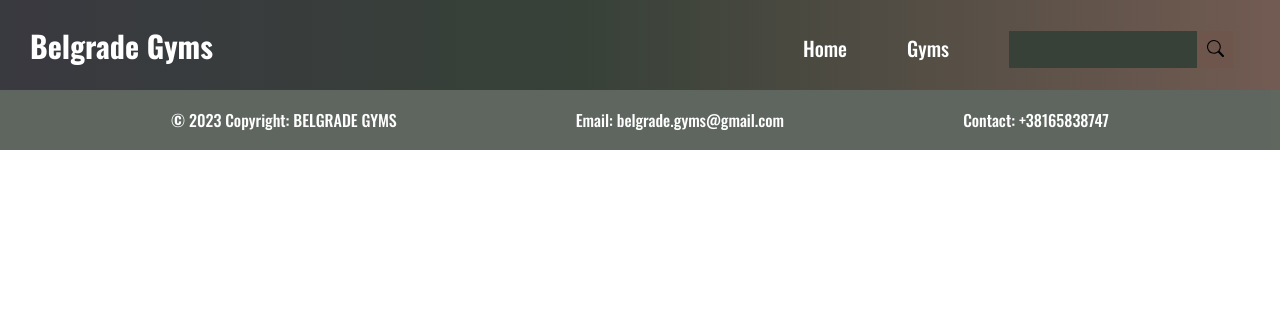
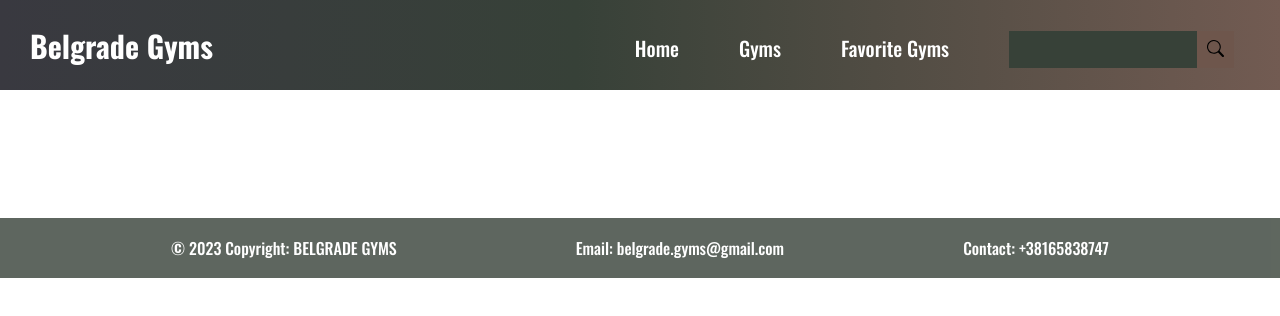
Before and after one commit to SStoparic/React-app, a React (Create React App) app: page /favorites in a window 1280 px wide. Shown: the top 316 px of the page. Built offline with nearby package versions, Linux system fonts and the light colour scheme.

Commit message:
Uradjena pretraga i stranica za favorite gyms

```diff
--- a/src/App.js
+++ b/src/App.js
@@ -5,8 +5,11 @@ import Footer from './components/Footer';
 import Home from './components/Home';
 import Gyms from './components/Gyms';
 import { useState } from 'react';
+import Favorites from './components/Favorites';
 
 function App() {
+
+  const [favoriteGyms,setFavoriteGyms]=useState([]);
 
   const[allGyms] = useState([
 
@@ -17,6 +20,7 @@ function App() {
       adresa: "Rudnicka 1",
       cena: 3000,
       povrsina: 400,
+      favorite: 0
 
     },
     {
@@ -26,7 +30,7 @@ function App() {
       adresa:"Vojvode Stepe 207 ",
       cena: 4600,
       povrsina: 200,
-
+      favorite: 0
 
     },
     {
@@ -36,7 +40,7 @@ function App() {
       adresa:"Nehurova 51",
       cena: 4000,
       povrsina: 500,
-
+      favorite: 0
     },
     {
       id:4,
@@ -45,7 +49,7 @@ function App() {
       adresa:"Omladinskih Brigada 65a",
       cena: 4000,
       povrsina: 450,
-
+      favorite: 0
     },
     {
       id:5,
@@ -54,7 +58,7 @@ function App() {
       adresa:"Vojvode Stepe 363",
       cena: 3500,
       povrsina: 300,
-
+      favorite: 0
     },
     {
       id:7,
@@ -63,7 +67,7 @@ function App() {
       adresa:"Crnotravska 4",
       cena: 5000,
       povrsina: 500,
-
+      favorite: 0
     },
     {
       id:6,
@@ -72,16 +76,39 @@ function App() {
       adresa:"Bulevar Milutina Milankovića 9đ",
       cena: 3400,
       povrsina: 350,
+      favorite: 0
     }
   ])
+
+  const [krterijumPretrage,setKriterijumPretrage]=useState("");
+
+  function pretrazi(kriterijum){
+    setKriterijumPretrage(kriterijum);
+  }
+
+  function dodaj(id){
+    for(var i=0;i<allGyms.length;i++){
+      if(allGyms[i].id===id){
+        allGyms[i].favorite=1;
+      }
+    }
+    var niz = allGyms.filter((gym)=>gym.favorite===1);
+    setFavoriteGyms(niz);
+  }
 
   return (
    <div>
     <BrowserRouter>
-        <NavBar></NavBar>
+        <NavBar pretrazi={pretrazi}></NavBar>
         <Routes>
             <Route path="/" element={<Home></Home>}></Route>
-            <Route path="/gyms" element={<Gyms  gyms={allGyms}></Gyms>}></Route>
+
+            <Route path="/gyms" element={<Gyms  kriterijum={krterijumPretrage}
+              gyms={allGyms} dodaj={dodaj}></Gyms>}></Route>
+
+            <Route path="/favorites" element={<Favorites kriterijum={krterijumPretrage}
+              gyms={favoriteGyms}></Favorites>}></Route>
+
           </Routes>
      </BrowserRouter>
 
--- /dev/null
+++ b/src/components/Favorites.jsx
@@ -0,0 +1,22 @@
+import Gym from "./Gym";
+
+function Favorites({gyms,kriterijum}) {
+    return (
+    <div className="row">
+        {kriterijum===""
+        ?
+        gyms.map((rec)=> <div className="col-sm-3"><Gym  key={rec.id} rec={rec}></Gym><br /></div>)
+        :
+        <>
+        {gyms
+        .filter((rec)=>rec.naziv.toLowerCase().includes(kriterijum.toLowerCase()))
+        .map((rec)=> <div className="col-sm-3"><Gym  key={rec.id} rec={rec}></Gym><br /></div>)}
+
+        </>
+        }
+
+      </div>
+    );
+  }
+
+  export default Favorites;
--- a/src/components/Gym.jsx
+++ b/src/components/Gym.jsx
@@ -1,4 +1,5 @@
-function Gym({gym}) {
+
+function Gym({gym, dodaj}) {
 
 
     return (
@@ -8,7 +9,7 @@ function Gym({gym}) {
           <h5 className="card-title">{gym.naziv}</h5>
           <p className="card-text">ADDRESS: {gym.adresa} <br /> MONTHLY PRICE: {gym.cena + "din"} <br />
             SIZE OF GYM: {gym.povrsina + "m2"}</p>
-          <a href="#" className="btnDodaj" style = {{margin: "15px", fontSize: "20px"}}>ADD TO FAVORITES</a>
+            <button className="btnDodaj" onClick={()=>dodaj(gym.id)}> ADD TO FAVORITES </button>
         </div>
       </div>
     );
--- a/src/components/Gyms.jsx
+++ b/src/components/Gyms.jsx
@@ -1,10 +1,22 @@
 import Gym from "./Gym";
 
-function Gyms({gyms}) {
+function Gyms({gyms, kriterijum, dodaj}) {
     return (
         <div className="gyms">
         <div className="row" style = {{display: "flex", flexWrap: "wrap", justifyContent: "space-between"}}>
-        {gyms.map((gym)=> <div className="col-sm-3"><Gym  key={gym.id} gym={gym}></Gym><br /></div>)}
+        {
+        kriterijum===""
+        ?
+        gyms.map((gym)=> <div className="col-sm-3"><Gym  dodaj={dodaj} key={gym.id} gym={gym}></Gym><br /></div>)
+        :
+        <>
+        {gyms
+        .filter((gym)=>gym.naziv.toLowerCase().includes(kriterijum.toLowerCase()))
+        .map((gym)=> <div className="col-sm-3"><Gym  dodaj={dodaj} key={gym.id} gym={gym}></Gym><br /></div>)}
+
+        </>
+        }
+
     </div>
     </div>
     );
--- a/src/components/NavBar.jsx
+++ b/src/components/NavBar.jsx
@@ -1,7 +1,7 @@
 import { Link } from 'react-router-dom';
 //ikonica za pretragu
 import { BsSearch } from 'react-icons/bs';
-function NavBar() {
+function NavBar({pretrazi}) {
   return (
     <div>
         <nav className="nav">
@@ -10,9 +10,11 @@ function NavBar() {
 
                     <li className="nav__item">   <Link to='/'>Home </Link></li>
                     <li className="nav__item"> <Link to='/gyms'>Gyms</Link></li>
+                    <li className="nav__item"> <Link to='/favorite'>Favorite Gyms</Link></li>
                     <li className="nav__item">
 
-                        <input type="text" id="kriterijum" placeholder=" " name="search"/>
+                       <input type="text" id="kriterijum" placeholder=" "
+                        name="search" onChange={()=>pretrazi(document.getElementById('kriterijum').value)}/>
                         <button type="submit" className='dugmePretraga'  ><BsSearch></BsSearch></button>
 
 
```
